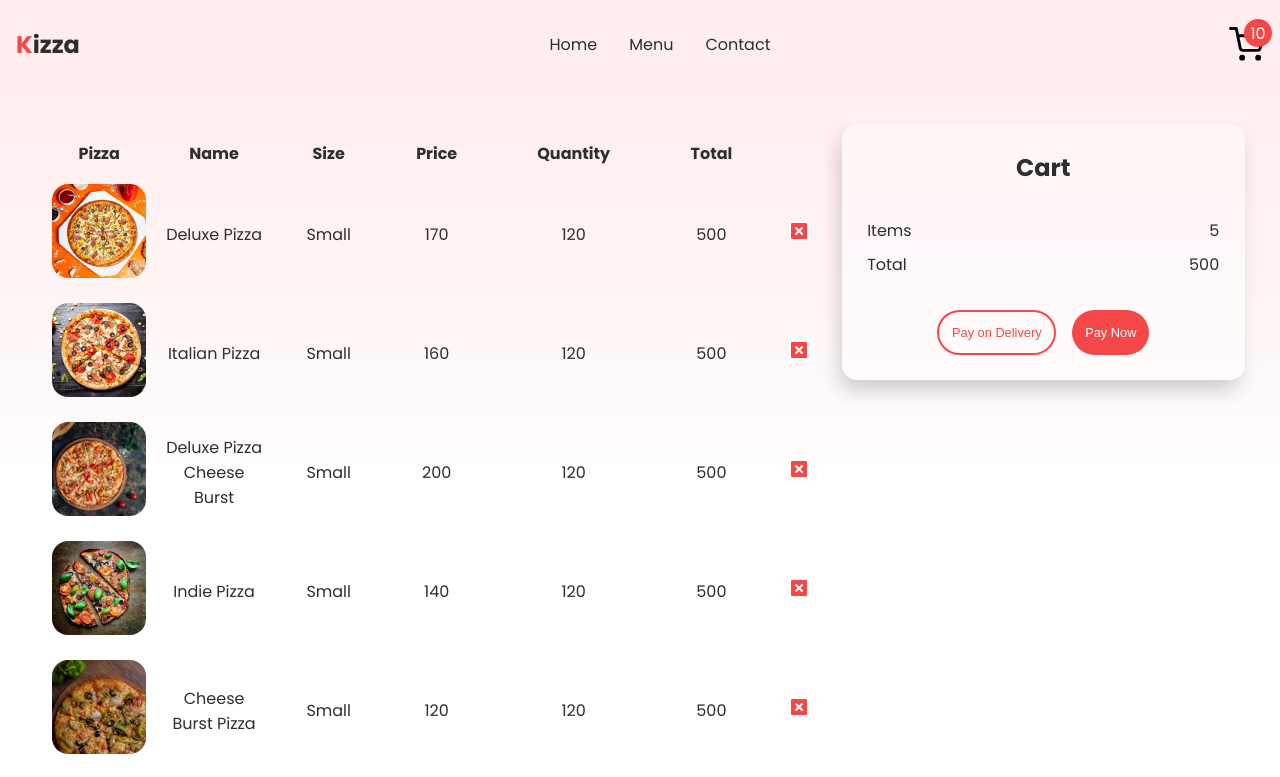
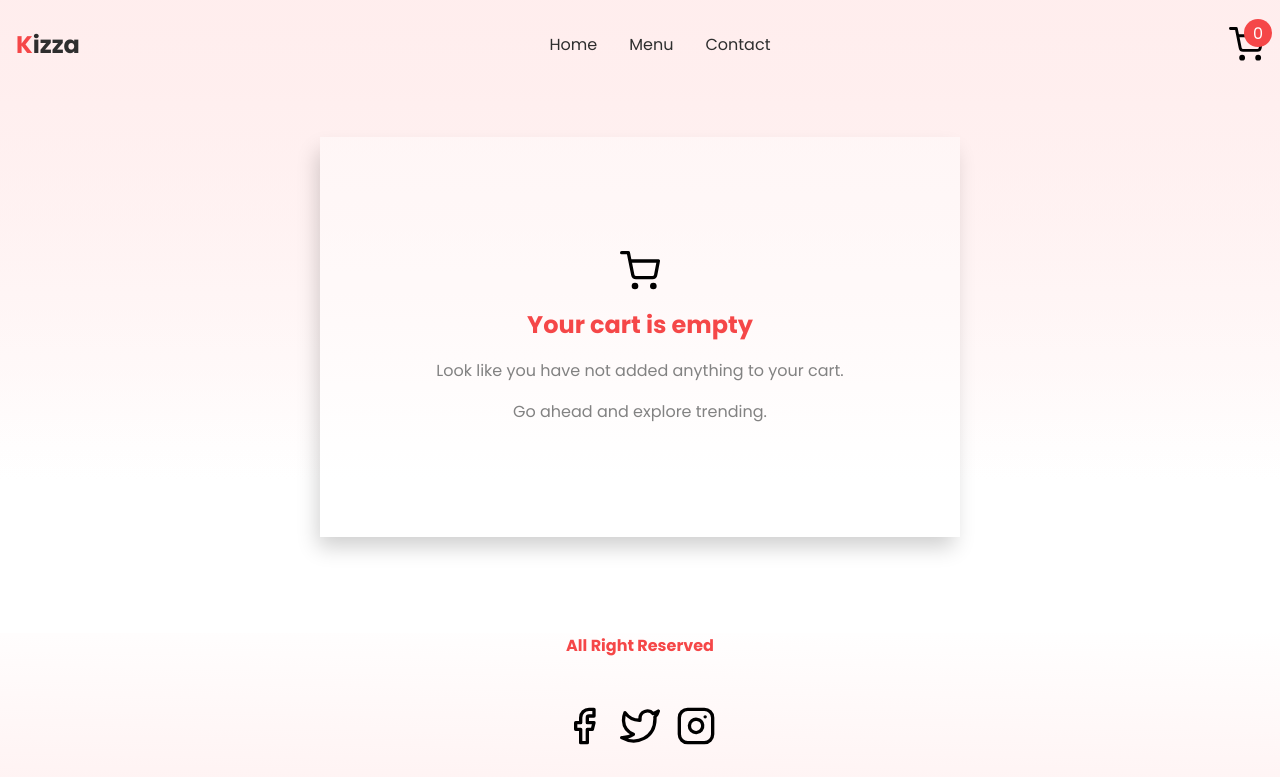
Before and after one commit to deepaksnegi/kizza, a Next.js app: page /cart in a window 1280 px wide. Shown: the top 777 px of the page. Built offline with nearby package versions, Linux system fonts and the light colour scheme.

Commit message:
added cart slice

```diff
--- a/src/components/Header.tsx
+++ b/src/components/Header.tsx
@@ -3,10 +3,12 @@ import React from "react";
 import style from "../styles/Header.module.css";
 import cartIcon from "../assets/cartIcon.svg";
 import Link from "next/link";
+import { useAppSelector } from "@/store/reduxHooks";
 
 type Props = {};
 
 const Header = (props: Props) => {
+  const { totalItems } = useAppSelector((state) => state.cart);
   return (
     <div className={style.header}>
       <Link href="/" className="logo">
@@ -29,7 +31,7 @@ const Header = (props: Props) => {
         <Link href="/cart">
           <div className={style.cart}>
             <Image src={cartIcon} alt="cart" height={35} width={35} />
-            <div className={style.cartBadge}>10</div>
+            <div className={style.cartBadge}>{totalItems}</div>
           </div>
         </Link>
       </div>
--- a/src/pages/cart/index.tsx
+++ b/src/pages/cart/index.tsx
@@ -4,11 +4,22 @@ import Image from "next/image";
 import React from "react";
 import style from "../../styles/Cart.module.css";
 import removeIcon from "../../assets/remove.svg";
+import { useAppDispatch, useAppSelector } from "@/store/reduxHooks";
+import { removeFromCart } from "@/store/cartSlice";
+import cartIcon from "../../assets/cartIcon.svg";
 type Props = {};
 
 const Cart = (props: Props) => {
+  const dispatch = useAppDispatch();
+  const { items, total, totalItems } = useAppSelector((state) => state.cart);
+
+  const handleRemoveItem = (id: string) => {
+    dispatch(removeFromCart(id));
+  };
+
   return (
     <Layout>
+      {items.length > 0 ? (
         <div className={style.container}>
           <div className={style.details}>
             <table className={style.table}>
@@ -24,18 +35,24 @@ const Cart = (props: Props) => {
                 </tr>
               </thead>
               <tbody className={style.tbody}>
-              {menuItems.map(({ image, name, id, price }) => (
+                {items.map(({ image, name, id, price, total, quantity }) => (
                   <tr key={id}>
                     <td className={style.tdImage}>
                       <Image src={image} alt={name} height={160} width={160} />
                     </td>
                     <td>{name}</td>
                     <td>Small</td>
-                  <td>{price[0]}</td>
-                  <td>120</td>
-                  <td>500</td>
-                  <td>
-                    <Image src={removeIcon} alt="remove" />
+                    <td>{price}</td>
+                    <td>{quantity}</td>
+                    <td>{total}</td>
+                    <td onClick={() => handleRemoveItem(id)}>
+                      <Image
+                        src={removeIcon}
+                        alt="remove"
+                        className={style.removeIcon}
+                        height={40}
+                        width={40}
+                      />
                     </td>
                   </tr>
                 ))}
@@ -47,11 +64,11 @@ const Cart = (props: Props) => {
             <div className={style.cartDetails}>
               <div>
                 <span>Items</span>
-              <span>5</span>
+                <span>{totalItems}</span>
               </div>
               <div>
                 <span>Total</span>
-              <span>500</span>
+                <span>{total}</span>
               </div>
             </div>
 
@@ -61,6 +78,16 @@ const Cart = (props: Props) => {
             </div>
           </div>
         </div>
+      ) : (
+        <div className={style.emptyCart}>
+          <div className={style.emptyCartCard}>
+            <Image src={cartIcon} alt="cart" height={40} width={40} />
+            <span>Your cart is empty </span>
+            <span>Look like you have not added anything to your cart.</span>
+            <span>Go ahead and explore trending.</span>
+          </div>
+        </div>
+      )}
     </Layout>
   );
 };
--- a/src/store/cartSlice.ts
+++ b/src/store/cartSlice.ts
@@ -29,11 +29,17 @@ const cartSlice = createSlice({
   reducers: {
     addToCart: (state, action: PayloadAction<Item>) => {
       const { payload } = action;
-      const isItemAlreadyInCart = state.items.some(
-        (item) => item.id === payload.id
-      );
+      const item = state.items.find((item) => item.id === payload.id);
 
-      if (!isItemAlreadyInCart) {
+      if (item) {
+        state.totalItems += payload.quantity - item.quantity;
+        state.total += payload.total - item.total;
+
+        item.price = payload.price;
+        item.quantity = payload.quantity;
+        item.total = payload.total;
+        item.size = payload.size;
+      } else {
         state.items.push(payload);
         state.totalItems += payload.quantity;
         state.total += payload.total;
--- a/src/styles/Cart.module.css
+++ b/src/styles/Cart.module.css
@@ -79,6 +79,33 @@
   border: 2px solid var(--themeRed);
 }
 
+.emptyCart {
+  display: flex;
+  justify-content: center;
+  align-items: center;
+  margin: 3rem 1.5rem;
+}
+
+.emptyCartCard {
+  display: flex;
+  flex-direction: column;
+  justify-content: center;
+  align-items: center;
+  padding: 2rem;
+  gap: 1rem;
+  background: var(--cartBack);
+  box-shadow: var(--shadow);
+  height: 25rem;
+  width: 40rem;
+  color: var(--gray);
+}
+
+.emptyCartCard :nth-child(2) {
+  font-size: 1.5rem;
+  font-weight: bold;
+  color: var(--themeRed);
+}
+
 @media screen and (max-width: 768px) {
   .container {
     padding: 1rem;
```
Also changed, not shown: src/pages/pizza/[pizzaId].tsx (+27 -3 lines). Lines whose indentation alone changed are shown as unchanged.
